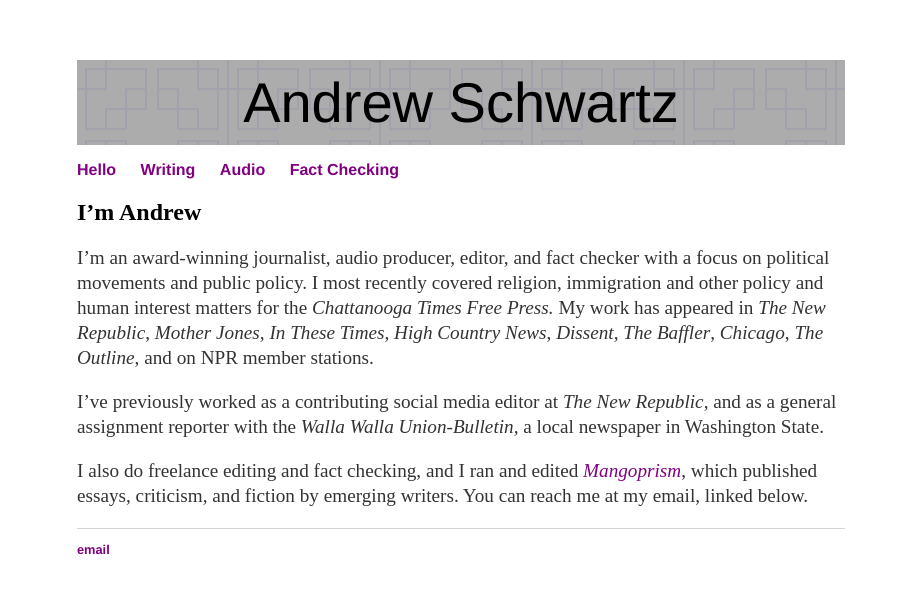
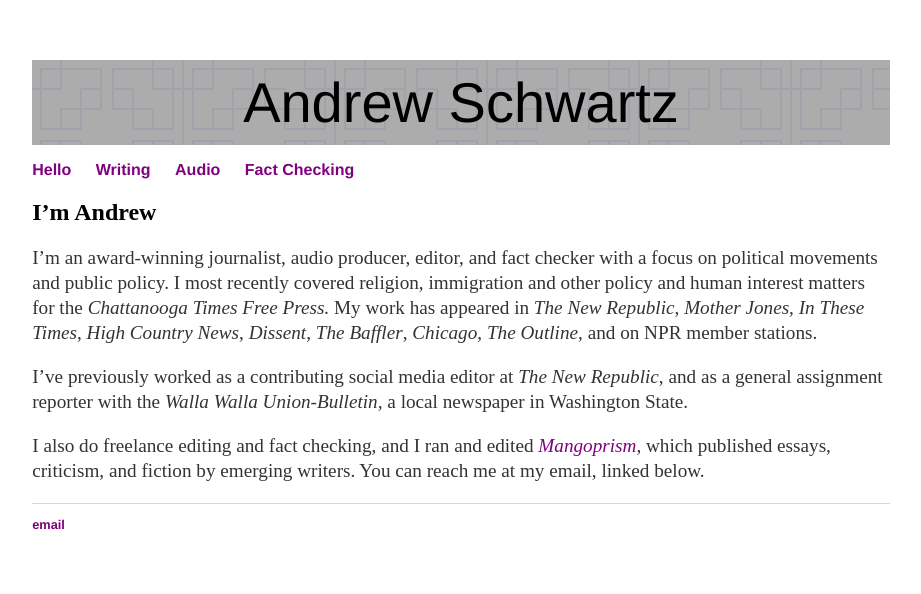
Before and after one commit to aonschwartz/aonschwartz.github.io, a Jekyll site: the page built from index.md, in a window 1280 px wide. Shown: the top 594 px of the page, without its empty margins (179-1100 px from the left). Built offline with Jekyll 4.4.1, drawn with Linux system fonts in a browser that asks for light colours.

Commit message:
Update main.css

```diff
--- a/css/main.css
+++ b/css/main.css
@@ -1,6 +1,6 @@
 body {
     margin: 60px auto;
-    width: 60%;
+    width: 67%;
     background-color: white);
 }
 nav ul, footer ul {
```
